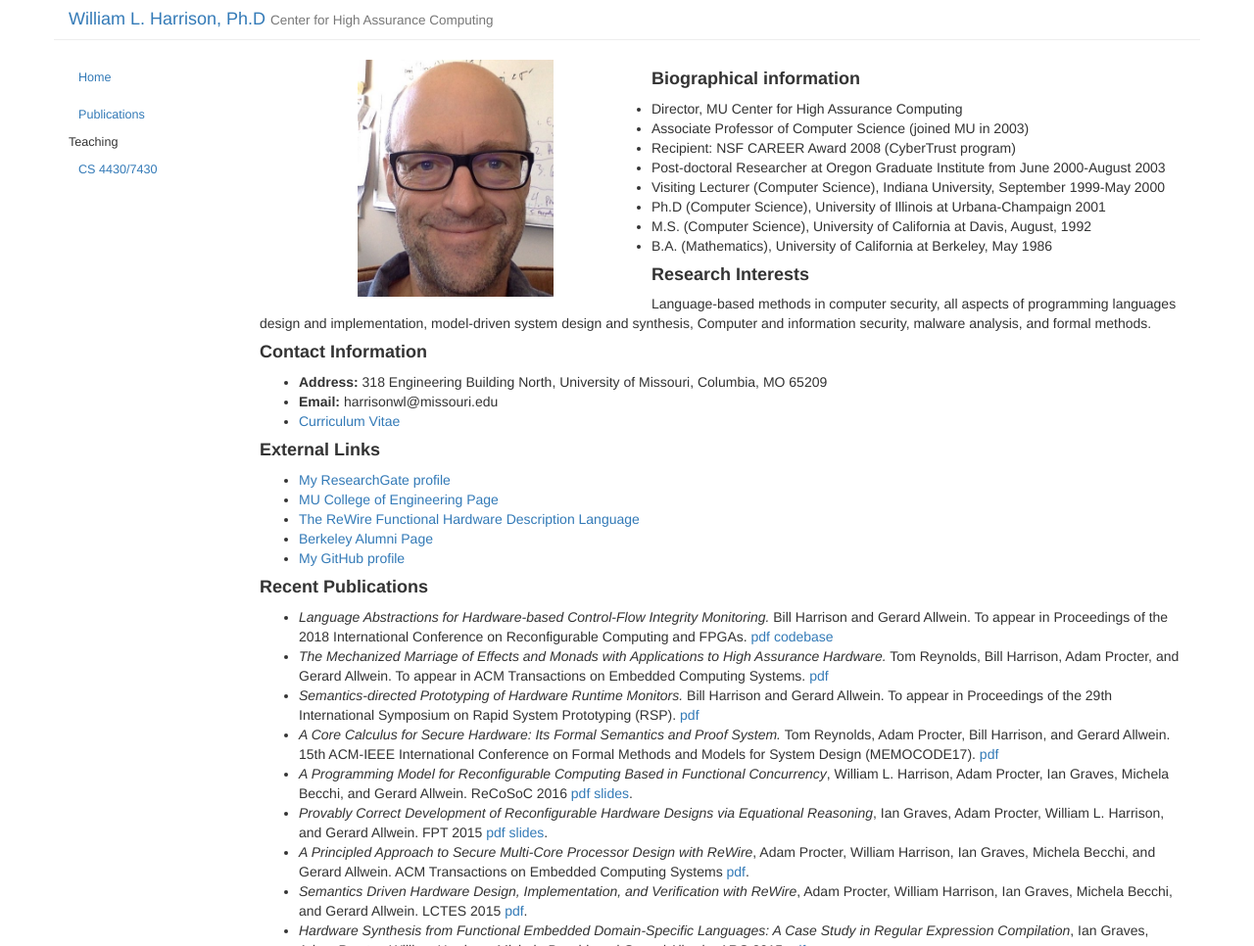
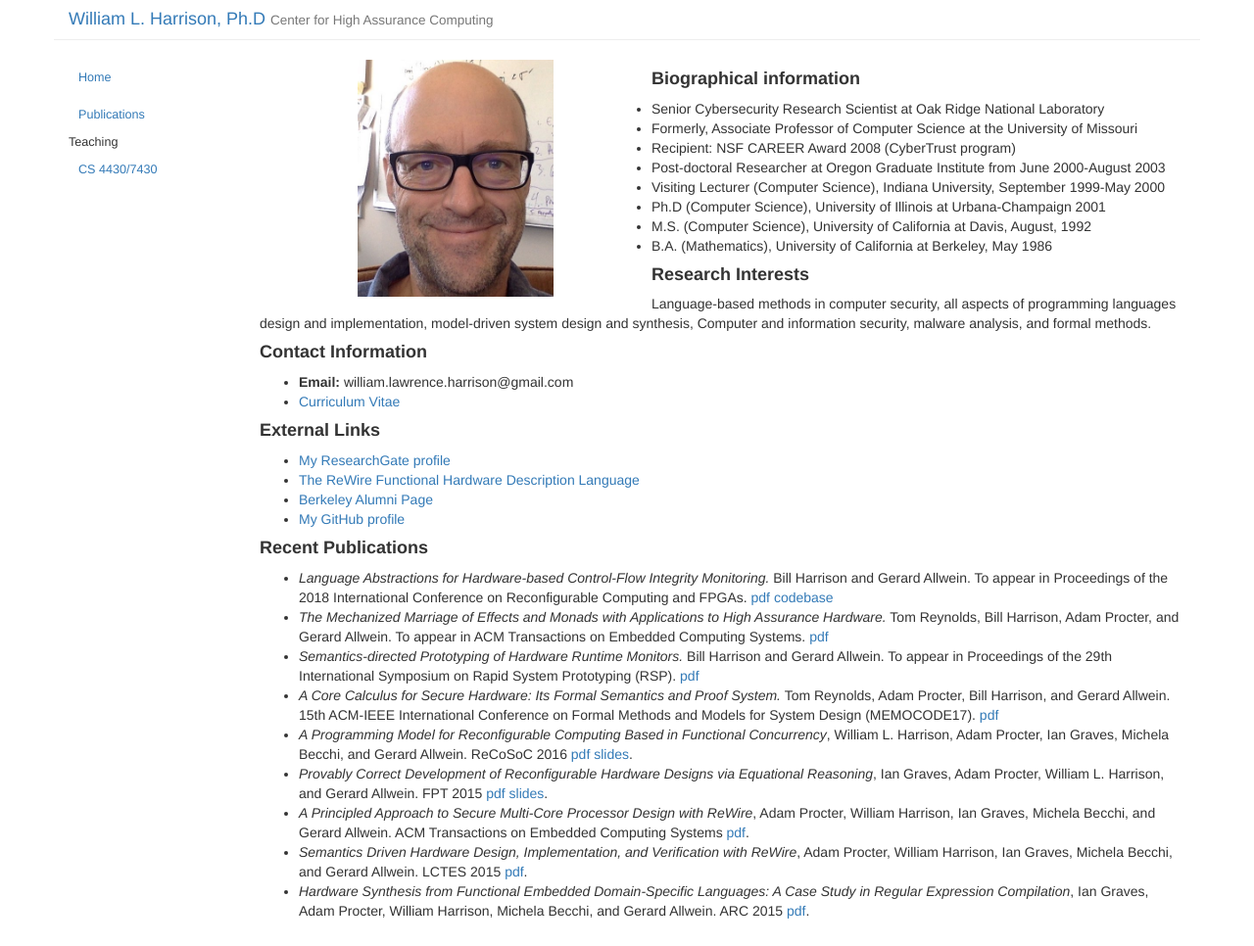
Before and after one commit to harrisonwl/harrisonwl.github.io, a Jekyll site: the page built from index.md, in a window 1280 px wide, cut to the strip 0-966 px from the top of the page. Shown: the whole strip at 98% size. Built offline with Jekyll 4.4.1, drawn with Linux system fonts in a browser that asks for light colours.

Commit message:
updating my website

```diff
--- a/index.md
+++ b/index.md
@@ -23,8 +23,8 @@ title: "Home"
 
 #### __Biographical information__
 
-* Director, MU Center for High Assurance Computing
-* Associate Professor of Computer Science (joined MU in 2003)
+* Senior Cybersecurity Research Scientist at Oak Ridge National Laboratory
+* Formerly, Associate Professor of Computer Science at the University of Missouri
 * Recipient: NSF CAREER Award 2008 (CyberTrust program)
 * Post-doctoral Researcher at Oregon Graduate Institute from June 2000-August 2003
 * Visiting Lecturer (Computer Science), Indiana University, September 1999-May 2000
@@ -37,13 +37,11 @@ title: "Home"
 Language-based methods in computer security, all aspects of programming languages design and implementation, model-driven system design and synthesis, Computer and information security, malware analysis, and formal methods.
 
 #### __Contact Information__
-* __Address:__ 318 Engineering Building North, University of Missouri, Columbia, MO 65209
-* __Email:__ harrisonwl@missouri.edu
+* __Email:__ william.lawrence.harrison@gmail.com
 * <a href = "https://harrisonwl.github.io/assets/cv/harrison-cv-2018.pdf">Curriculum Vitae</a>
 
 #### __External Links__
 * <a href="https://www.researchgate.net/profile/William_Harrison6">My ResearchGate profile</a>
-* <a href="http://engineering.missouri.edu/person/harrisonw/">MU College of Engineering Page</a>
 * <a href="http://mu-chaco.github.io/ReWire/">The ReWire Functional Hardware Description Language</a>
 * <a href="https://cal.berkeley.edu/william.harrison">Berkeley Alumni Page</a>
 * <a href="https://github.com/harrisonwl">My GitHub profile</a>
```
